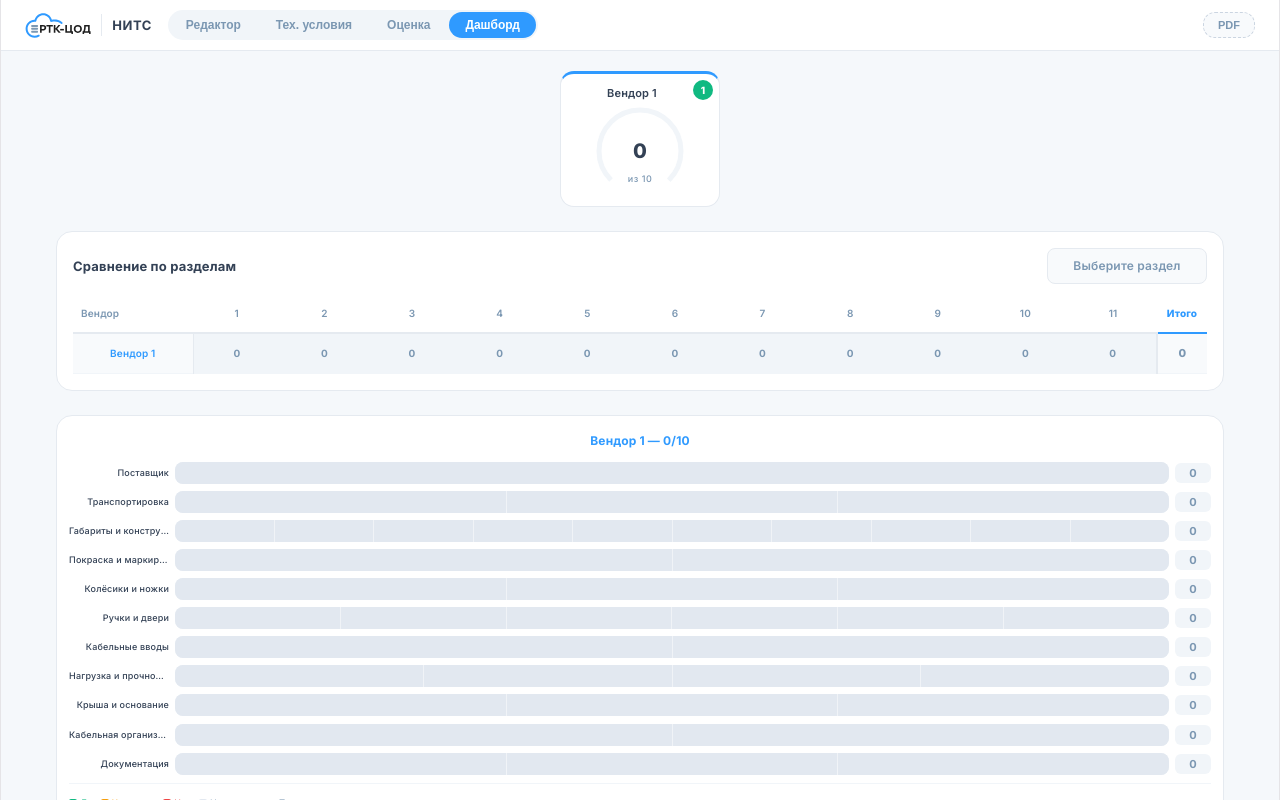
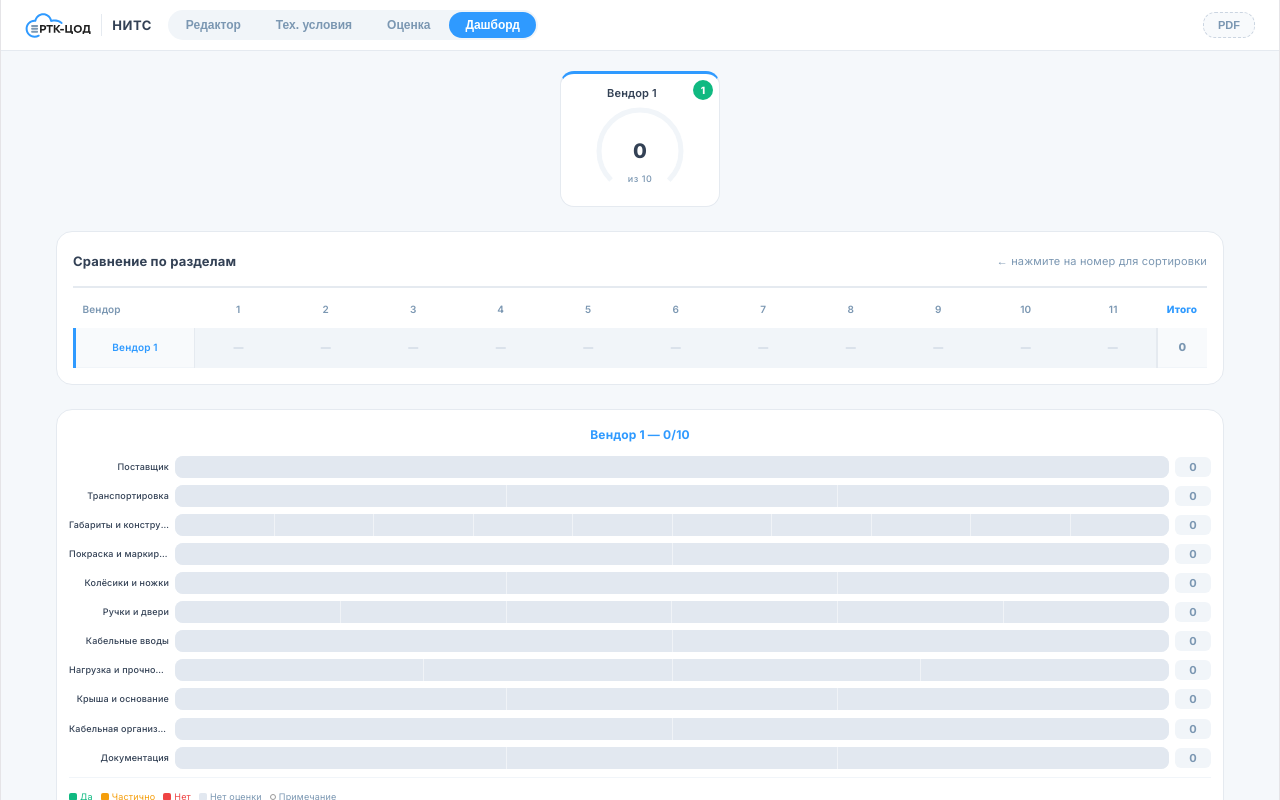
Before and after one commit to anezuf/Equipment-Testing, a React (Vite) app: page / in a window 1280 px wide. Both pictures are taken after a click on the button "Дашборд". Shown: the top 800 px of the page. Built offline with nearby package versions, Linux system fonts and the light colour scheme.

Commit message:
feat: heatmap card variant 3 — minimal style + vendor color stripe

```diff
--- a/src/App.jsx
+++ b/src/App.jsx
@@ -42,7 +42,7 @@ function loadSaved(){
 
 function HeatmapTh({si,s,active,onSort}){
   const [hov,setHov]=useState(false);
-  return <th onMouseEnter={()=>setHov(true)} onMouseLeave={()=>setHov(false)} onClick={onSort} style={{textAlign:"center",padding:"4px 2px",fontSize:10,fontWeight:active?800:600,color:active?B.blue:B.steel,borderBottom:`2px solid ${active?B.blue:B.border}`,verticalAlign:"middle",cursor:"pointer",userSelect:"none",transition:"color 0.15s,border-color 0.15s",whiteSpace:"nowrap",position:"relative"}}>{si+1}{hov&&<div style={{position:"absolute",bottom:"calc(100% + 6px)",left:"50%",transform:"translateX(-50%)",background:B.graphite,color:"#fff",fontSize:10,fontWeight:500,padding:"4px 8px",borderRadius:6,whiteSpace:"nowrap",pointerEvents:"none",zIndex:99,boxShadow:"0 2px 8px rgba(0,0,0,0.18)",lineHeight:"1.3"}}>{s.n}<div style={{position:"absolute",top:"100%",left:"50%",transform:"translateX(-50%)",width:0,height:0,borderLeft:"5px solid transparent",borderRight:"5px solid transparent",borderTop:`5px solid ${B.graphite}`}}/></div>}</th>;
+  return <th onMouseEnter={()=>setHov(true)} onMouseLeave={()=>setHov(false)} onClick={onSort} style={{textAlign:"center",padding:"4px 2px",fontSize:10,fontWeight:active?800:600,color:active?B.blue:B.steel,verticalAlign:"middle",cursor:"pointer",userSelect:"none",transition:"color 0.15s",whiteSpace:"nowrap",position:"relative"}}>{si+1}{hov&&<div style={{position:"absolute",bottom:"calc(100% + 6px)",left:"50%",transform:"translateX(-50%)",background:B.graphite,color:"#fff",fontSize:10,fontWeight:500,padding:"4px 8px",borderRadius:6,whiteSpace:"nowrap",pointerEvents:"none",zIndex:99,boxShadow:"0 2px 8px rgba(0,0,0,0.18)",lineHeight:"1.3"}}>{s.n}<div style={{position:"absolute",top:"100%",left:"50%",transform:"translateX(-50%)",width:0,height:0,borderLeft:"5px solid transparent",borderRight:"5px solid transparent",borderTop:`5px solid ${B.graphite}`}}/></div>}</th>;
 }
 
 function SortableSectionShell({id,children}){
@@ -826,11 +826,9 @@ export default function App(){
 
       {/* Heatmap — full width */}
       <div data-heatmap="" style={{background:"#fff",borderRadius:16,padding:16,border:`1px solid ${B.border}`,marginBottom:24}}>
-        <div style={{display:"flex",alignItems:"center",justifyContent:"space-between",marginBottom:10,flexWrap:"wrap",gap:8}}>
+        <div style={{display:"flex",alignItems:"center",justifyContent:"space-between",paddingBottom:12,borderBottom:`2px solid ${B.border}`,marginBottom:2,flexWrap:"wrap",gap:8}}>
           <div style={{fontSize:13,fontWeight:700,color:B.graphite}}>Сравнение по разделам</div>
-          <div data-heatmap-section-label="" style={{fontSize:12,fontWeight:600,color:heatmapSort.label?B.blue:B.steel,background:heatmapSort.label?`${B.blue}10`:"#F8FAFC",borderRadius:8,padding:"4px 12px",border:`1px solid ${heatmapSort.label?B.blue:B.border}`,transition:"all 0.2s",minWidth:160,textAlign:"center"}}>
-            {heatmapSort.label||"Выберите раздел"}
-          </div>
+          <div style={{fontSize:11,color:B.steel}}>← нажмите на номер для сортировки</div>
         </div>
         <div data-heatmap-legend="" style={{display:"none",marginBottom:10,fontSize:9,color:B.graphite,columnCount:2,columnGap:16}}>
           {sections.map((s,si)=><div key={si} style={{marginBottom:3}}><span style={{fontWeight:700,color:B.blue}}>{si+1}.</span> {s.n}</div>)}
@@ -838,25 +836,25 @@ export default function App(){
         <table style={{width:"100%",borderCollapse:"collapse",fontSize:10,tableLayout:"fixed"}}>
           <thead>
             <tr>
-              <th style={{textAlign:"left",padding:"6px 8px",fontSize:10,color:B.steel,fontWeight:600,borderBottom:`2px solid ${B.border}`,width:120}}>Вендор</th>
+              <th style={{textAlign:"left",padding:"6px 8px",fontSize:10,color:B.steel,fontWeight:600,width:120}}>Вендор</th>
               {sections.map((s,si)=>{
                 const active=heatmapSort.col===si;
                 return <HeatmapTh key={si} si={si} s={s} active={active} onSort={()=>{const next=active?null:si;setHeatmapSort({col:next,label:next===null?null:s.n});}}/>;
               })}
-              <th onClick={()=>setHeatmapSort({col:null,label:null})} style={{textAlign:"center",padding:"6px 4px",fontSize:10,fontWeight:heatmapSort.col===null?800:700,color:heatmapSort.col===null?B.blue:B.graphite,borderBottom:`2px solid ${heatmapSort.col===null?B.blue:B.border}`,width:50,cursor:"pointer",userSelect:"none",transition:"color 0.15s,border-color 0.15s"}}>Итого</th>
+              <th onClick={()=>setHeatmapSort({col:null,label:null})} style={{textAlign:"center",padding:"6px 4px",fontSize:10,fontWeight:heatmapSort.col===null?800:700,color:heatmapSort.col===null?B.blue:B.graphite,width:50,cursor:"pointer",userSelect:"none",transition:"color 0.15s"}}>Итого</th>
             </tr>
           </thead>
           <tbody>
             {heatmapSortedIdx.map((i,rank)=>{const v=vendors[i];const t=totals[i];
               const rowBg=rank%2?"#fff":"#F8FAFC";
               return <tr key={i} style={{borderBottom:`1px solid #F1F5F9`}}>
-                <td style={{padding:"6px 8px",fontSize:10,fontWeight:600,color:VC[i%VC.length],background:rowBg,borderRight:`1px solid ${B.border}`,overflow:"hidden",textOverflow:"ellipsis",whiteSpace:"nowrap"}}>{v.name}</td>
+                <td style={{padding:"6px 8px",fontSize:10,fontWeight:600,color:VC[i%VC.length],background:rowBg,borderLeft:`3px solid ${VC[i%VC.length]}`,borderRight:`1px solid ${B.border}`,overflow:"hidden",textOverflow:"ellipsis",whiteSpace:"nowrap"}}>{v.name}</td>
                 {sections.map((s,si)=>{
                   const val=allSec[i]?allSec[i][si]:0;
                   const bg=val>=8?"#D1FAE5":val>=5?"#FEF3C7":val>0?"#FEE2E2":"#F1F5F9";
-                  const tc=val>=8?"#065F46":val>=5?"#92400E":val>0?"#991B1B":B.steel;
+                  const tc=val>=8?"#065F46":val>=5?"#92400E":val>0?"#991B1B":"#CBD5E1";
                   const isActiveCol=heatmapSort.col===si;
-                  return <td key={si} style={{textAlign:"center",padding:"6px 2px",background:bg,fontWeight:isActiveCol?800:700,fontSize:10,color:tc,outline:isActiveCol?`1.5px solid ${B.blue}40`:undefined,outlineOffset:-1}}>{fmt(val)}</td>;
+                  return <td key={si} style={{textAlign:"center",padding:"6px 2px",background:bg,fontWeight:isActiveCol?800:700,fontSize:10,color:tc,outline:isActiveCol?`1.5px solid ${B.blue}40`:undefined,outlineOffset:-1}}>{val===0?"—":fmt(val)}</td>;
                 })}
                 <td style={{textAlign:"center",padding:"6px 4px",fontWeight:800,fontSize:11,color:t!=null&&t>=8?"#065F46":t!=null&&t>=5?"#92400E":t!=null&&t>0?"#991B1B":B.steel,background:t!=null&&t>=8?"#D1FAE5":t!=null&&t>=5?"#FEF3C7":t!=null&&t>0?"#FEE2E2":rowBg,borderLeft:`2px solid ${B.border}`}}>{fmt(t)}</td>
               </tr>;
```
